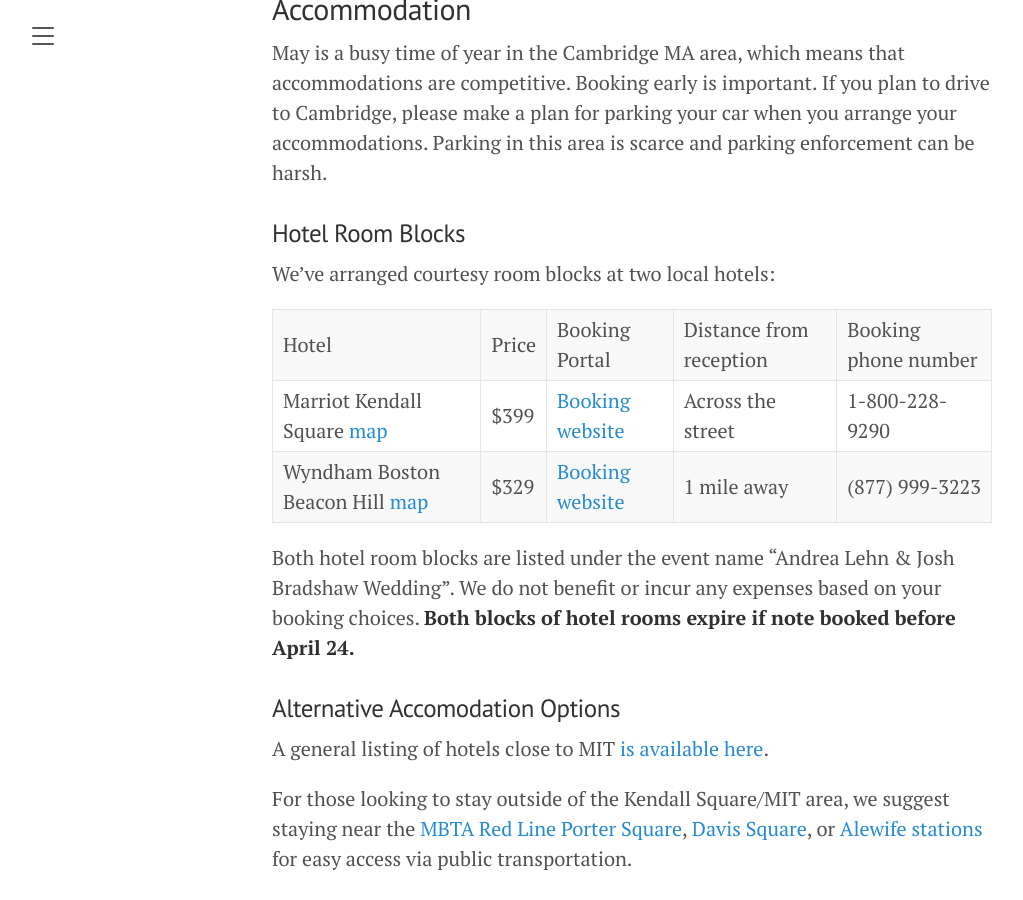
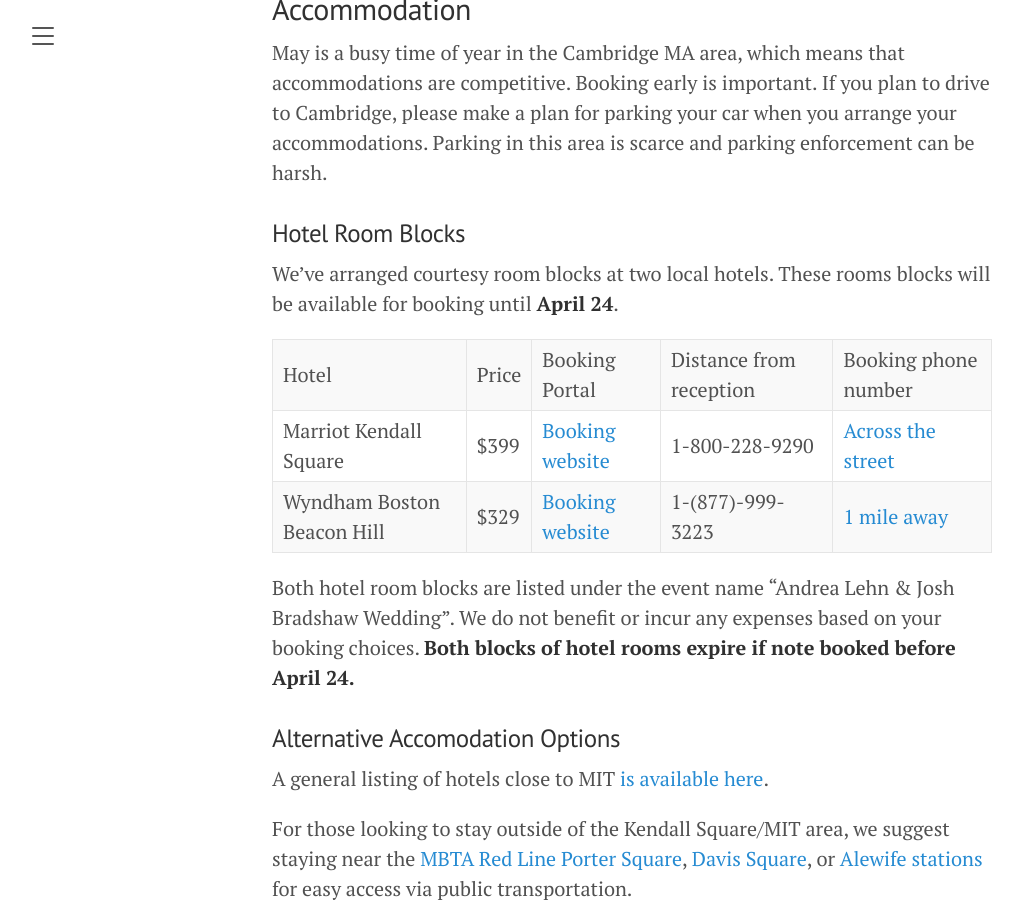
Before and after one commit to JoshBradshaw/andreajosh.github.io, a Jekyll site: the page built from _posts/2023-12-30-overview.md, in a window 1280 px wide and 900 px high, scrolled down 910 px. Shown: the whole window, without its empty margins (8-1031 px from the left). Built offline with Jekyll 4.4.1, drawn with Linux system fonts in a browser that asks for light colours.

Commit message:
Update 2023-12-30-overview.md

```diff
--- a/_posts/2023-12-30-overview.md
+++ b/_posts/2023-12-30-overview.md
@@ -24,11 +24,11 @@ May is a busy time of year in the Cambridge MA area, which means that accommodat
 
 ### Hotel Room Blocks
 
-We've arranged courtesy room blocks at two local hotels:
+We've arranged courtesy room blocks at two local hotels. These rooms blocks will be available for booking until **April 24**.
 
 | Hotel | Price | Booking Portal | Distance from reception | Booking phone number
-| Marriot Kendall Square [map](https://maps.app.goo.gl/fNaig7B3UQ6ftECcA) | $399 | [Booking website](https://www.marriott.com/events/start.mi?id=1705508530715&key=GRP) | Across the street | 1-800-228-9290 |
-| Wyndham Boston Beacon Hill [map](https://maps.app.goo.gl/NvWc8aowYgpmi4uz5) | $329 | [Booking website](https://www.wyndhamhotels.com/wyndham/boston-massachusetts/wyndham-boston-beacon-hill/rooms-rates?brand_id=HR&checkInDate=5/24/2024&checkOutDate=5/26/2024&useWRPoints=false&children=0&groupCode=0524ANDJOS&adults=1&rooms=1&loc=ChIJGzE9DS1l44kRoOhiASS_fHg&sessionId=1706298730) | 1 mile away | (877) 999-3223 |
+| Marriot Kendall Square | $399 | [Booking website](https://www.marriott.com/events/start.mi?id=1705508530715&key=GRP) | 1-800-228-9290 | [Across the street]((https://maps.app.goo.gl/fNaig7B3UQ6ftECcA)) |
+| Wyndham Boston Beacon Hill | $329 | [Booking website](https://www.wyndhamhotels.com/wyndham/boston-massachusetts/wyndham-boston-beacon-hill/rooms-rates?brand_id=HR&checkInDate=5/24/2024&checkOutDate=5/26/2024&useWRPoints=false&children=0&groupCode=0524ANDJOS&adults=1&rooms=1&loc=ChIJGzE9DS1l44kRoOhiASS_fHg&sessionId=1706298730) | 1-(877)-999-3223 | [1 mile away]((https://maps.app.goo.gl/NvWc8aowYgpmi4uz5)) |
 
 Both hotel room blocks are listed under the event name "Andrea Lehn & Josh Bradshaw Wedding". We do not benefit or incur any expenses based on your booking choices. **Both blocks of hotel rooms expire if note booked before April 24.**
 
```
